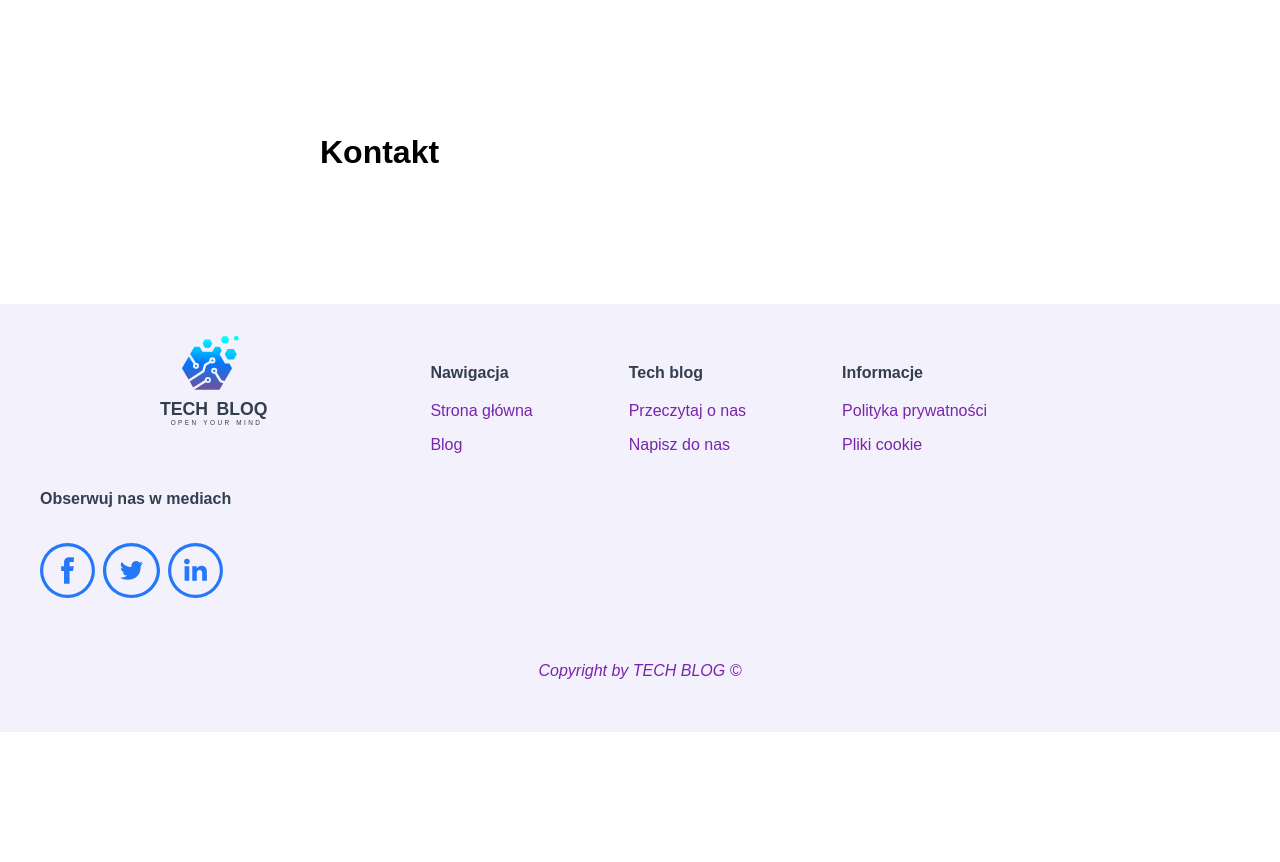
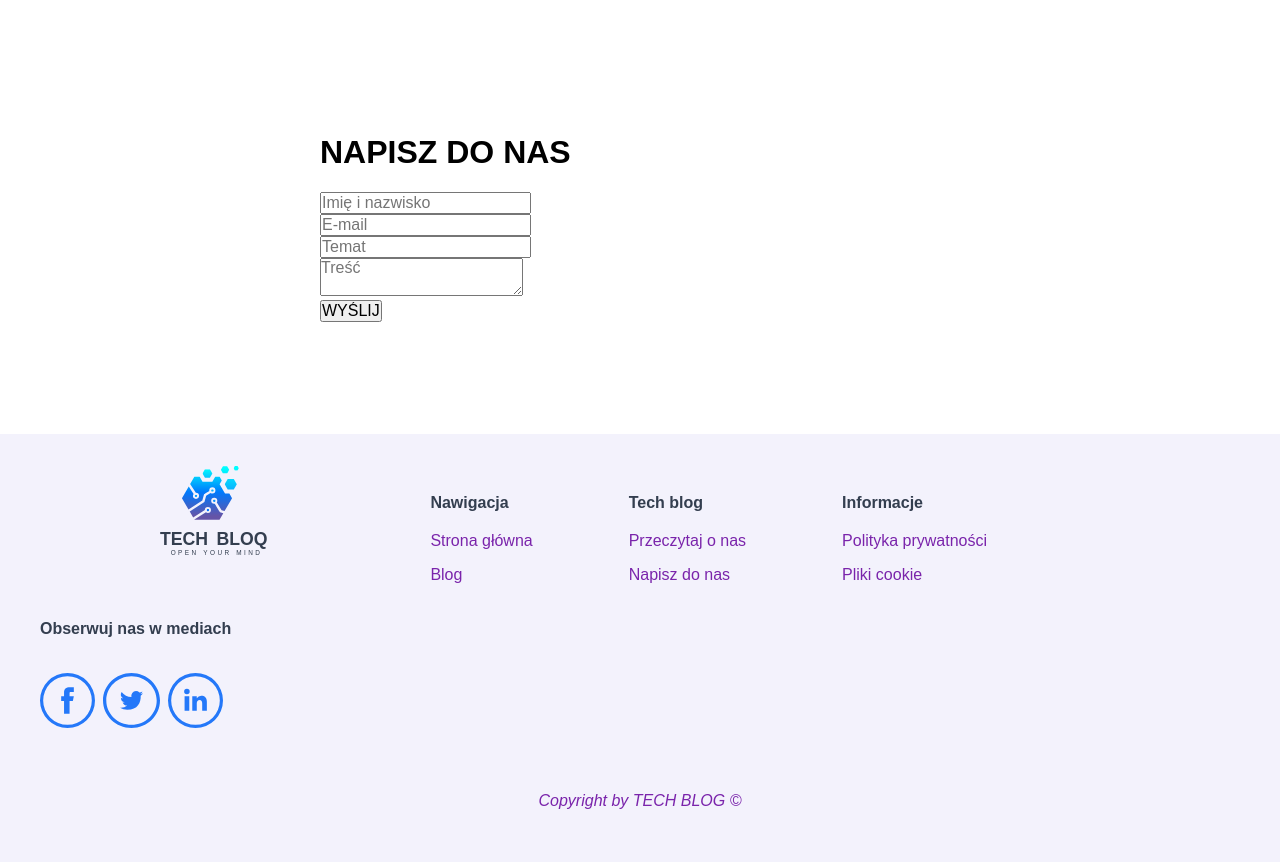
Before and after one commit to womenintechnology/bootcamp-team-t, a PHP site: page /kontakt/ in a window 1280 px wide. Shown: the part 127-989 px from the top of the page. Run offline with PHP 8.4, Linux system fonts and the light colour scheme; data that the repository does not hold is empty.

Commit message:
added html structure to the form on the contact page

```diff
--- a/src/Contact/View/page.twig
+++ b/src/Contact/View/page.twig
@@ -1,5 +1,23 @@
 {% include 'Common/View/header.twig' %}
 <section class="container">
-        <h1>Kontakt</h1>
+        <form method ="post" action="">
+                <h1>NAPISZ DO NAS</h1>
+                <div>
+                        <input type="text" name="name" placeholder="Imię i nazwisko" required>
+                </div>
+                <div>
+                        <input type="email" name="email" placeholder="E-mail" required>
+                </div>
+                <div>
+                        <input type="text" name"theme" placeholder="Temat">
+                </div>
+                <div>
+                        <textarea name="tetxarea" placeholder="Treść"></textarea>
+                </div>
+                <div>
+                        <input type="submit" value="WYŚLIJ" />
+                </div>
+        </form>
+
 </section>
 {% include 'Common/View/footer.twig' %}
```
